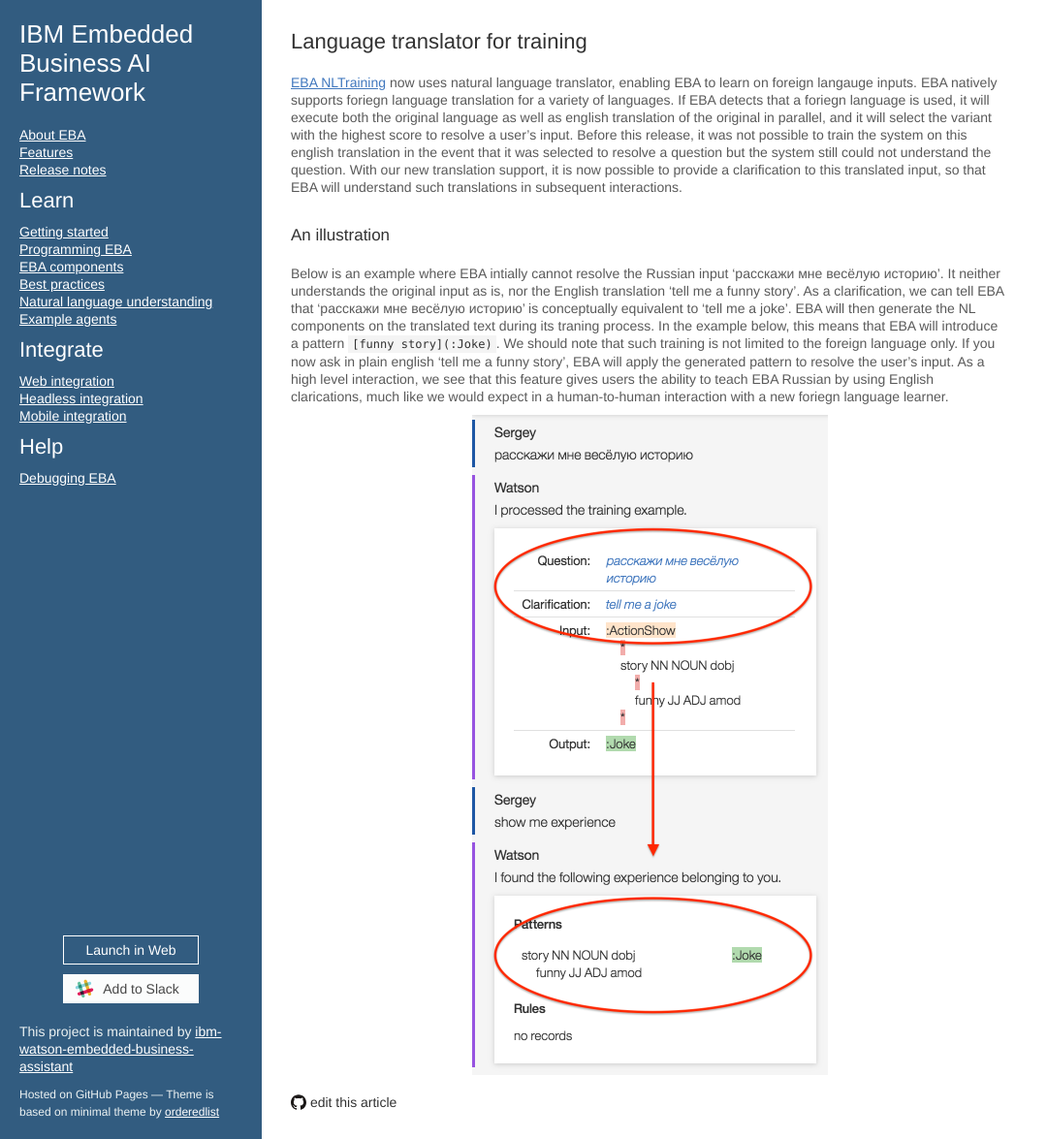
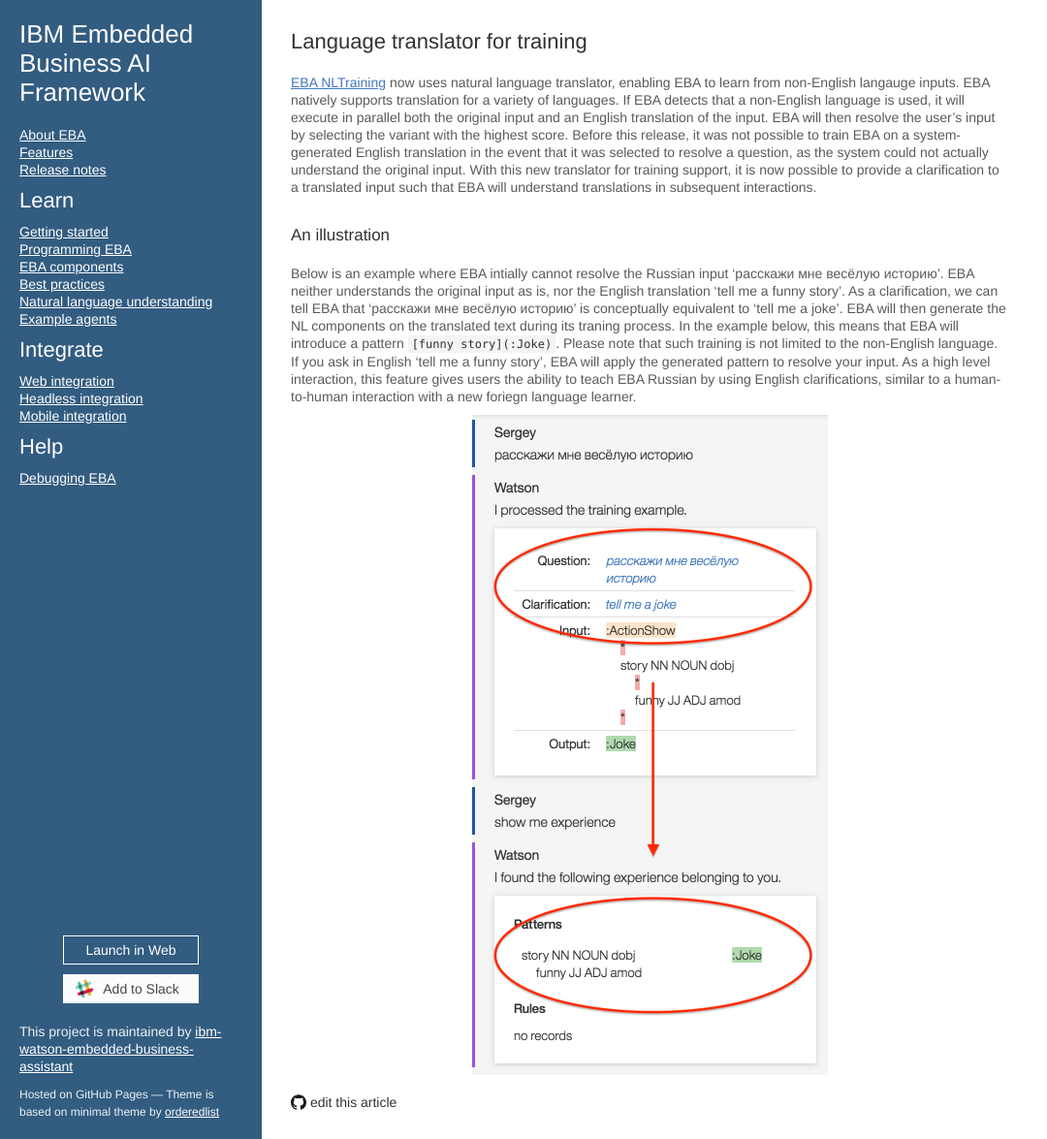
Before and after one commit to ibm-watson-embedded-business-assistant/eba-example-agents, a Jekyll site: the page built from release/blogs/NLTranslatorTraining.md, in a window 1280 px wide and 1175 px high. Shown: the whole window at 97% size, without its empty margins (0-1080 px from the left). Built offline with Jekyll 4.4.1, drawn with Linux system fonts in a browser that asks for light colours; our own code applies the rules of GitHub Pages for plain Markdown files.

Commit message:
Update NLTranslatorTraining.md

```diff
--- a/release/blogs/NLTranslatorTraining.md
+++ b/release/blogs/NLTranslatorTraining.md
@@ -1,9 +1,9 @@
 ## Language translator for training
 
-[EBA NLTraining](./blogs/AgentLearning.md) now uses natural language translator, enabling EBA to learn on foreign langauge inputs. EBA natively supports foriegn language translation for a variety of languages. If EBA detects that a foriegn language is used, it will execute both the original language as well as english translation of the original in parallel, and it will select the variant with the highest score to resolve a user's input. Before this release, it was not possible to train the system on this english translation in the event that it was selected to resolve a question but the system still could not understand the question. With our new translation support, it is now possible to provide a clarification to this translated input, so that EBA will understand such translations in subsequent interactions.
+[EBA NLTraining](./blogs/AgentLearning.md) now uses natural language translator, enabling EBA to learn from non-English langauge inputs. EBA natively supports translation for a variety of languages. If EBA detects that a non-English language is used, it will execute in parallel both the original input and an English translation of the input. EBA will then resolve the user's input by selecting the variant with the highest score. Before this release, it was not possible to train EBA on a system-generated English translation in the event that it was selected to resolve a question, as the system could not actually understand the original input. With this new translator for training support, it is now possible to provide a clarification to a translated input such that EBA will understand translations in subsequent interactions.
 
 ### An illustration
 
-Below is an example where EBA intially cannot resolve the Russian input 'расскажи мне весёлую историю'. It neither understands the original input as is, nor the English translation 'tell me a funny story'. As a clarification, we can tell EBA that 'расскажи мне весёлую историю' is conceptually equivalent to 'tell me a joke'. EBA will then generate the NL components on the translated text during its traning process. In the example below, this means that EBA will introduce a pattern `[funny story](:Joke)`. We should note that such training is not limited to the foreign language only. If you now ask in plain english 'tell me a funny story', EBA will apply the generated pattern to resolve the user's input. As a high level interaction, we see that this feature gives users the ability to teach EBA Russian by using English clarications, much like we would expect in a human-to-human interaction with a new foriegn language learner.
+Below is an example where EBA intially cannot resolve the Russian input 'расскажи мне весёлую историю'. EBA neither understands the original input as is, nor the English translation 'tell me a funny story'. As a clarification, we can tell EBA that 'расскажи мне весёлую историю' is conceptually equivalent to 'tell me a joke'. EBA will then generate the NL components on the translated text during its traning process. In the example below, this means that EBA will introduce a pattern `[funny story](:Joke)`. Please note that such training is not limited to the non-English language. If you ask in English 'tell me a funny story', EBA will apply the generated pattern to resolve your input. As a high level interaction, this feature gives users the ability to teach EBA Russian by using English clarifications, similar to a human-to-human interaction with a new foriegn language learner.
 
 [![Russian to English training](../images/ru-to-en-training.png#zoom=50% "Russian to English training")](../images/ru-to-en-training.png)
```
